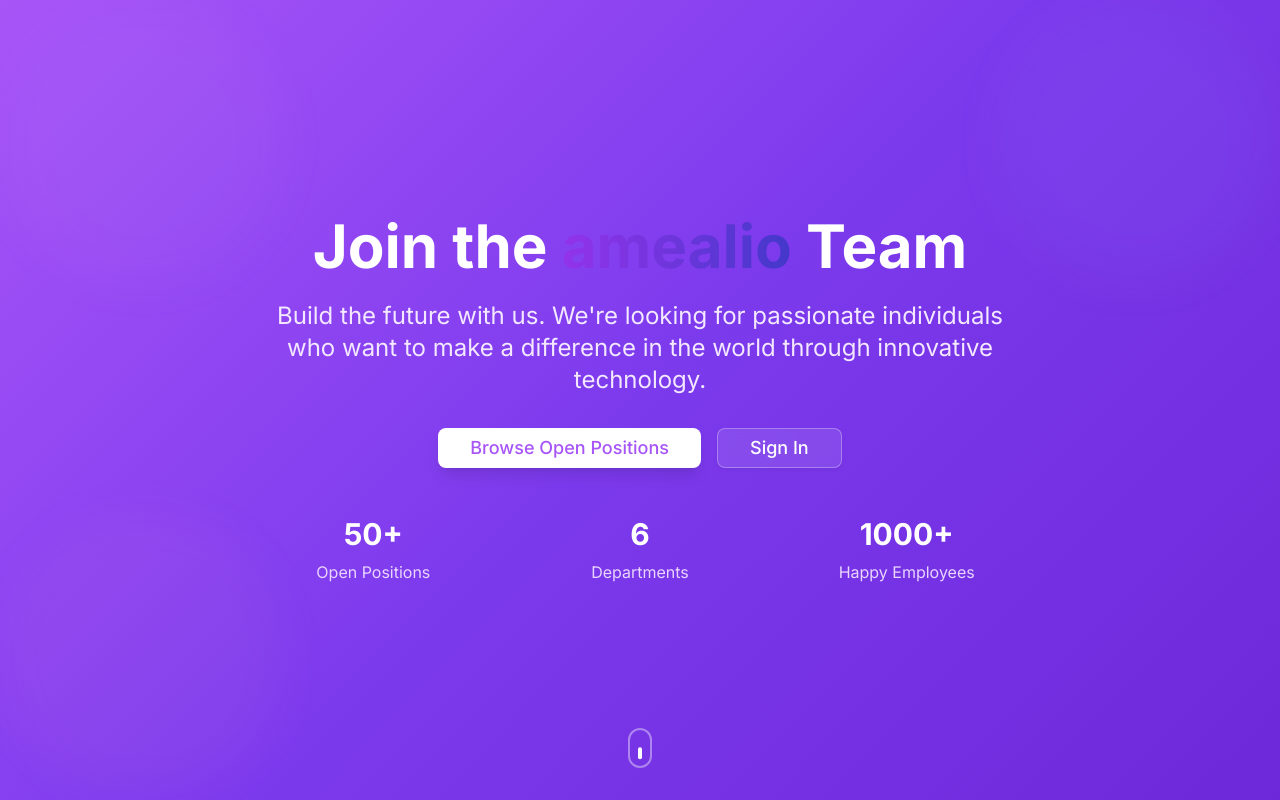
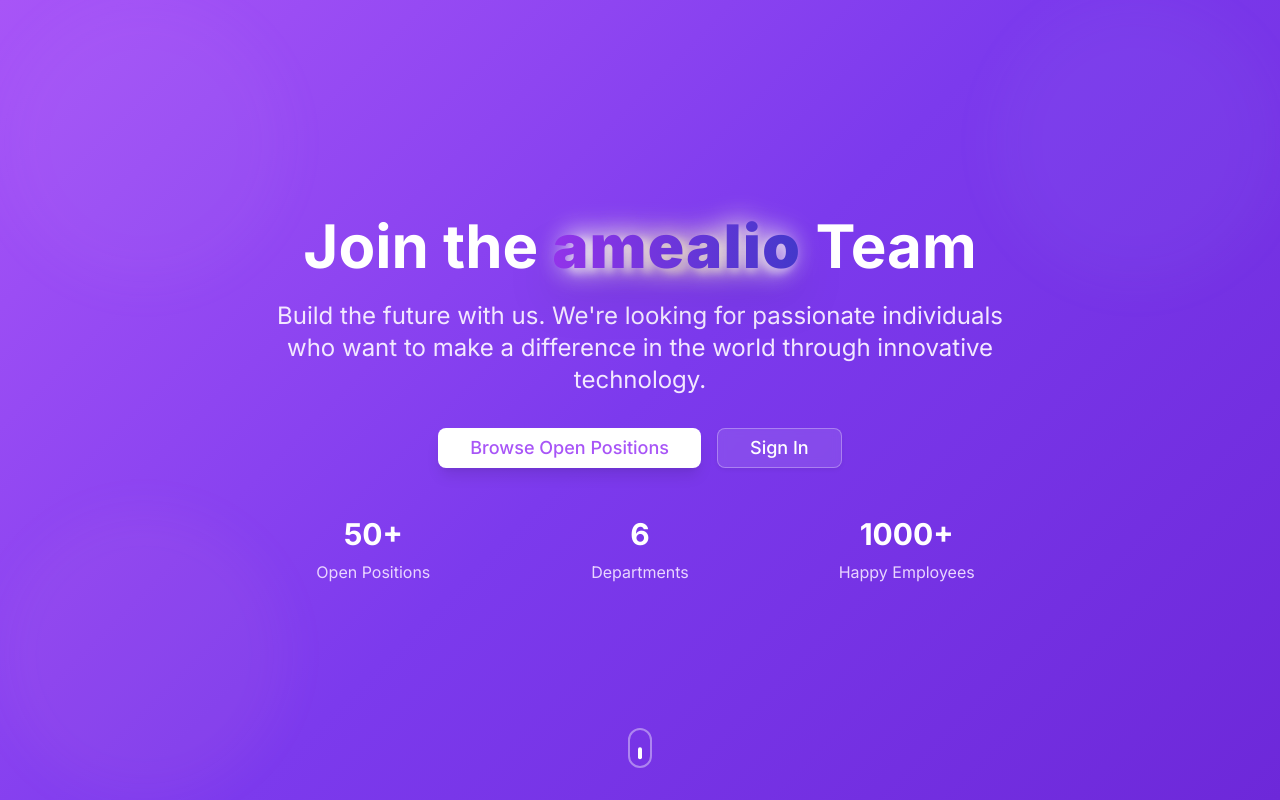
Before and after one commit to raghavthakkar789/amealio-careers-portal, a Next.js app: page / in a window 1280 px wide. Shown: the top 800 px of the page. Built offline with nearby package versions, Linux system fonts and the light colour scheme; no server answers.

Commit message:
hero text changes

```diff
--- a/src/app/jobs/[id]/page.tsx
+++ b/src/app/jobs/[id]/page.tsx
@@ -30,6 +30,7 @@
   const router = useRouter()
   const [loading, setLoading] = useState(true)
   const [job, setJob] = useState<any>(null)
+  const [isDeadlinePassed, setIsDeadlinePassed] = useState(false)
 
   // Fetch job details from API
   useEffect(() => {
@@ -54,6 +55,15 @@
 
     fetchJob()
   }, [resolvedParams.id, router])
+
+  // Calculate deadline status on client side to avoid hydration mismatch
+  useEffect(() => {
+    if (job?.applicationDeadline) {
+      const now = new Date()
+      const deadline = new Date(job.applicationDeadline)
+      setIsDeadlinePassed(deadline < now)
+    }
+  }, [job?.applicationDeadline])
 
   if (status === 'loading' || loading) {
     return (
@@ -83,17 +93,6 @@
     }
     router.push(`/jobs/${job.id}/apply`)
   }
-
-  const [isDeadlinePassed, setIsDeadlinePassed] = useState(false)
-
-  // Calculate deadline status on client side to avoid hydration mismatch
-  useEffect(() => {
-    if (job?.applicationDeadline) {
-      const now = new Date()
-      const deadline = new Date(job.applicationDeadline)
-      setIsDeadlinePassed(deadline < now)
-    }
-  }, [job?.applicationDeadline])
 
   return (
     <div className="min-h-screen bg-background">
--- a/src/components/sections/HeroSection.tsx
+++ b/src/components/sections/HeroSection.tsx
@@ -24,8 +24,23 @@
         >
           <h1 className="text-4xl sm:text-5xl lg:text-6xl font-bold mb-6">
             Join the{' '}
-            <span className="text-gradient-light bg-gradient-to-r from-white to-purple-200 bg-clip-text text-transparent">
-              amealio
+            <span className="relative inline-block">
+              {/* Main text with strong gradient */}
+              <span className="relative z-10 text-gradient-light bg-gradient-to-r from-white via-yellow-100 to-white bg-clip-text text-transparent drop-shadow-2xl font-black tracking-wide">
+                amealio
+              </span>
+              {/* Outer glow layer */}
+              <span className="absolute inset-0 bg-gradient-to-r from-white via-yellow-100 to-white bg-clip-text text-transparent blur-lg opacity-70">
+                amealio
+              </span>
+              {/* Inner glow layer */}
+              <span className="absolute inset-0 bg-gradient-to-r from-white via-yellow-100 to-white bg-clip-text text-transparent blur-md opacity-90">
+                amealio
+              </span>
+              {/* Subtle shadow layer */}
+              <span className="absolute inset-0 bg-gradient-to-r from-white via-yellow-100 to-white bg-clip-text text-transparent blur-sm opacity-60 translate-x-1 translate-y-1">
+                amealio
+              </span>
             </span>{' '}
             Team
           </h1>
```
